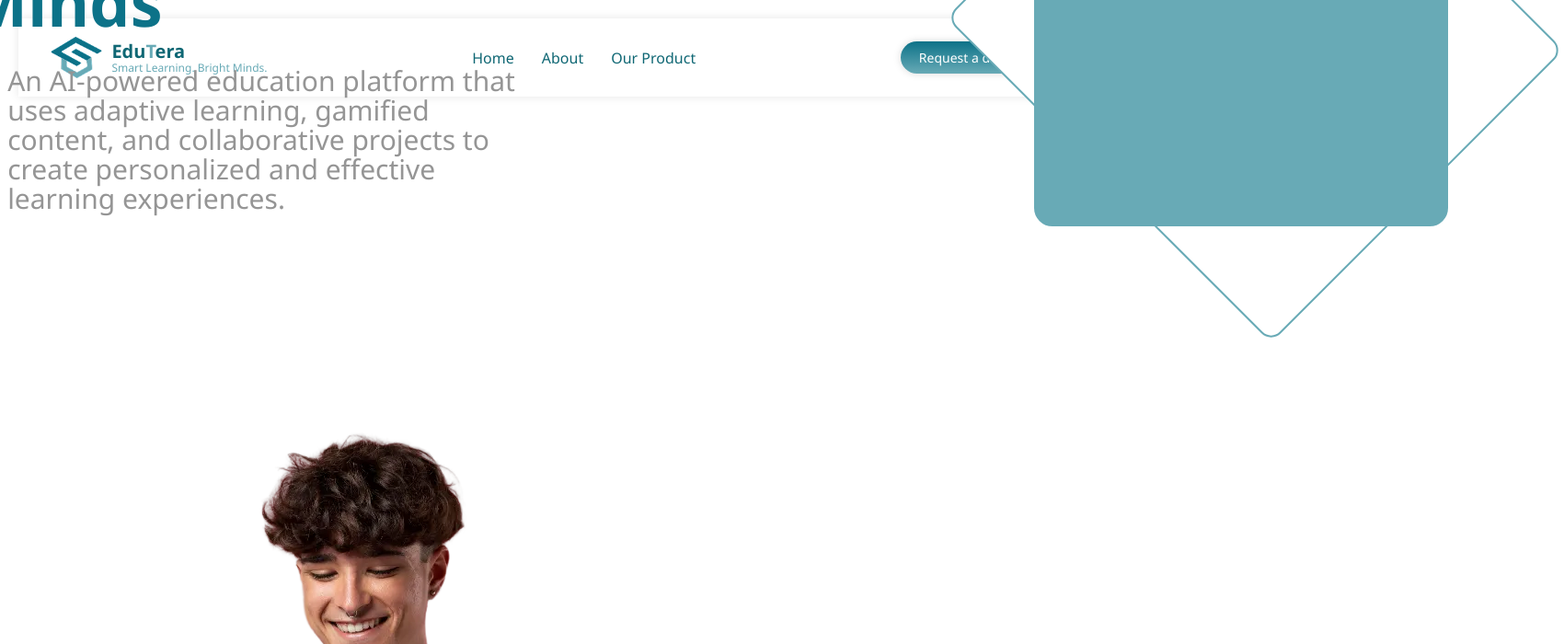
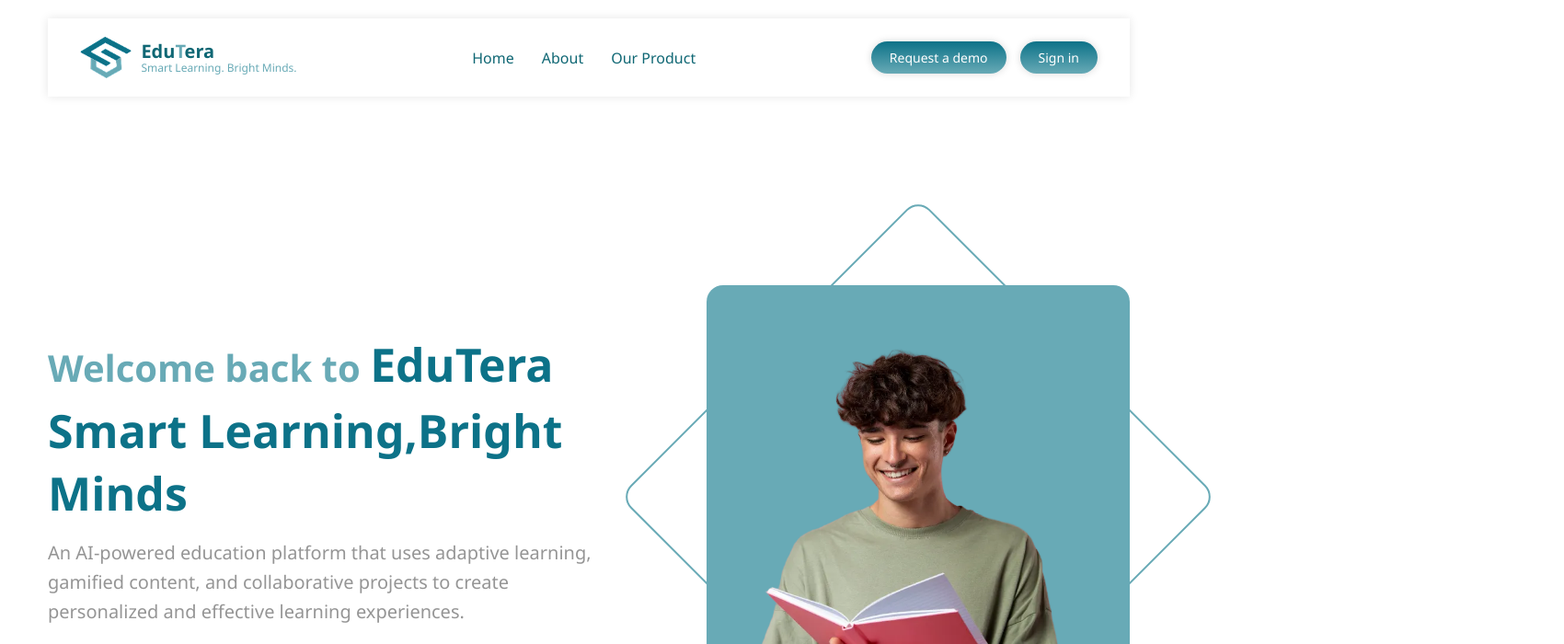
Before and after one commit to asmaaelbahrawi1/DerasaX, a React (Vite) app in the folder DerasaX/: page / in a window 1280 px wide. Shown: the top 700 px of the page at 92% size, 1700 px wide, since content can reach past the window. Built offline with nearby package versions, Linux system fonts and the light colour scheme.

Commit message:
completing hero section and edit container with navbar

```diff
--- a/DerasaX/src/components/layout/Navbar/NavBar.tsx
+++ b/DerasaX/src/components/layout/Navbar/NavBar.tsx
@@ -5,7 +5,8 @@ import './Navbar.css'
 
 const NavBar = () => {
   return (
-    <nav className="nav">
+    <div className="container">
+      <nav className="nav">
       <div className="nav-left">
         <img src={Logo}  alt="EduTera Logo" className="logo-image" />
         <div className="logo-text">
@@ -20,15 +21,16 @@ const NavBar = () => {
         <a href="#">Our Product</a>
       </div>
 
-    <div className="nav-buttons">
+      <div className="nav-buttons">
         <Link to="/demo">
             <button className="btn-demo">Request a demo</button>
         </Link>
         <Link to="/signin">
             <button className="btn-signin">Sign in</button>
         </Link>
+      </div>
+      </nav>
     </div>
-    </nav>
   )
 }
 
--- a/DerasaX/src/components/layout/Navbar/Navbar.css
+++ b/DerasaX/src/components/layout/Navbar/Navbar.css
@@ -1,4 +1,8 @@
 @import './../../../styles/theme.css';
+.container{
+    width: 95%;
+    margin: auto;
+}
 .nav {
     padding: 20px 35px;
     background: #FFF;
--- a/DerasaX/src/pages/Home/HomePageSections/HeroSection/HeroSection.css
+++ b/DerasaX/src/pages/Home/HomePageSections/HeroSection/HeroSection.css
@@ -1,122 +1,132 @@
-*{
+* {
     box-sizing: border-box;
     margin: 0;
     padding: 0;
     font-family: 'Segoe UI', Tahoma, Geneva, Verdana, sans-serif;
 }
-body{
-    background-color: var(--background);
-}
 
-:root{
+:root {
     --primary-color:#0C7288;
     --secondary-color: #68AAB6;
     --background:white;
     --text:#959595;
 }
-.main-section{
-    width: 100%;
-    height: 100vh;
-    display: flex;
-    justify-content: center;
-    align-items: center;
-}
-.main-container{
-    width: 90%;
-}
-.main-content{
-    width: 60%;
-    display: flex;
-    flex-direction: column;
-    justify-content: center;
-    align-items: center;
-    margin-top: 100px;
-}
-.main-content h1{
-    color: var(--secondary-color);
-    font-weight: 400;
-    font-size: 58px;
-    line-height: 100%;
-    margin-left: -330px;
-    margin-top: -100px;
-    padding-bottom: 20px;
-}
-.main-content h1 span{
-    color: var(--primary-color);
-    font-weight: 600;
-    font-size: 70px;
-    font-style: Bold;
-}
-.main-content h1 span #t{
-    color: var(--secondary-color);
-    font-weight: 600;
-    font-size: 70px;
-    font-style: Bold;
+
+body {
+    background-color: var(--background);
 }
 
-.main-content h2{
-color: var(--primary-color);
-font-weight: 600;
-font-style: Bold;
-font-size: 70px;
-line-height: 100%;
-padding-bottom: 25px;
-margin-left: -100px;
-}
-.main-content p{
-width: 80%;
-color: var(--text);
-font-weight: 400;
-font-size: 30px;
-line-height: 32px;
-margin-left: -250px;
-margin-top: 10px;
-}
-.main-img {
-    width: 30%;
-    /* margin-top: 50px; */
-    }
-.main-img img{
-    /* width: 850px;
-    margin-left:897px;
-    margin-top: -1000px; */
-    position: relative;
-    z-index: 1;
+/* ======================= Hero Section ====================== */
+
+.hero-container {
+    width: 95%;
+    margin: auto;
 
 }
 
-    .main-img .line {
-        position: absolute;
-        border: 2px solid var(--secondary-color);
-    width : 500px;
+.main-section {
+    /* width: 100%; */
+    height: 100vh;
+    display: flex;
+    /* justify-content: center; */
+    /* align-items: center; */
+}
+
+.main-container {
+    display: flex;
+    align-items: center;
+    justify-content: space-between;
+    margin: 20px;
+}
+
+/* ======================= Left Content ====================== */
+
+.main-content {
+    width: 60%;
+}
+
+.welcome-title {
+    font-size: 40px;
+    color: var(--secondary-color);
+    line-height: 1.1;
+}
+
+.welcome-title span {
+    font-size: 50px;
+    font-weight: 700;
+    color: var(--primary-color);
+}
+
+#welcome-title #t {
+    color: var(--secondary-color);
+}
+
+.main-content h2 {
+    color: var(--primary-color);
+    font-size: 50px;
+    font-weight: 700;
+    margin-top: 10px;
+}
+
+.main-content p {
+    color: var(--text);
+    font-size: 20px;
+    width: 90%;
+    margin-top: 15px;
+    line-height: 1.6;
+}
+
+/* ======================= Image + Shapes ====================== */
+
+.main-img {
+    padding: 20px;
+    margin: 20px;
+    width: 40%;
+    display: flex;
+    justify-content: center;
+}
+
+.main-img-container {
+    position: relative;
+    width: 500px;
     height: 450px;
+    /* margin: 20px; */
+
+}
+
+.hero-img {
+    position: absolute;
+    top: 50%;
+    left: 50%;
+    width: 100%;
+    height: 100%;
+    object-fit: cover;
+    transform: translate(-48%, -45.8%) ;
+     object-position: center 48%;
+    border-radius: 18px;
+    z-index: 2;
+}
+
+.line {
+    position: absolute;
+    width: 460px;
+    height: 460px;
+    border: 2px solid var(--secondary-color);
+    background: white;
     rotate: 45deg;
-    background-color: white;
-    margin-left:1050px;
-    margin-top:-420px;
-    display: flex;
-    justify-content: flex-end;
-    align-items: end;
-    opacity: 1;
-    border-radius: 15px ;
+    top: 10px;
+    left: 10px;
+    border-radius: 18px;
     z-index: 0;
-    }
+}
 
-
-    .main-img .block {
-        position: absolute;
-        border: 2px solid var(--secondary-color);
-
-    width : 450px;
-    height: 434px;
-
-    background-color: var(--secondary-color);
-    margin-left:1060px;
-    margin-top:-420px;
-    display: flex;
-    justify-content: flex-end;
-    align-items: end;
-    opacity: 1;
-    border-radius: 20px ;
-    z-index: 0;
-    }
+.block {
+    position: absolute;
+    width: 460px;
+    height: 460px;
+    background: var(--secondary-color);
+    border-radius: 18px;
+    top: 10px;
+    left: 10px;
+    z-index: 1;
+}
--- a/DerasaX/src/pages/Home/HomePageSections/HeroSection/HeroSection.tsx
+++ b/DerasaX/src/pages/Home/HomePageSections/HeroSection/HeroSection.tsx
@@ -18,6 +18,7 @@ const HeroSection = () => {
   }, []);
 
   return (
+    <div className="hero-container">
         <section className="main-section">
             <div className="main-container">
               <div className="main-content">
@@ -31,7 +32,9 @@ const HeroSection = () => {
                   create personalized and effective learning experiences.
                   </p>
               </div>
+
               <div className="main-img">
+                  <div className="main-img-container">
                     <div className="line">
                   </div>
                   <div className="block">
@@ -39,7 +42,9 @@ const HeroSection = () => {
                   <img src={images[currentImageIndex]} alt="main-img" className='hero-img'/>
                   </div>
               </div>
+            </div>
         </section>
+    </div>
   );
 };
 export default HeroSection;;
```
Lines whose indentation alone changed are shown as unchanged.
